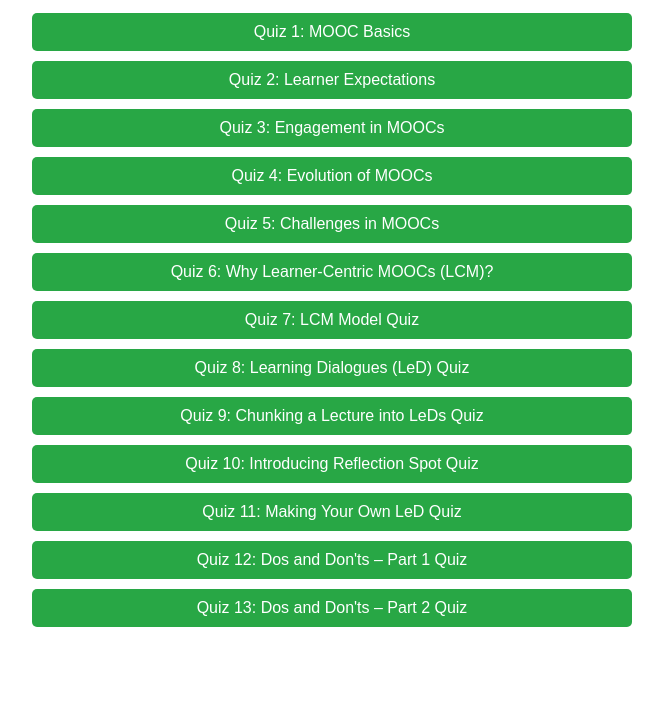
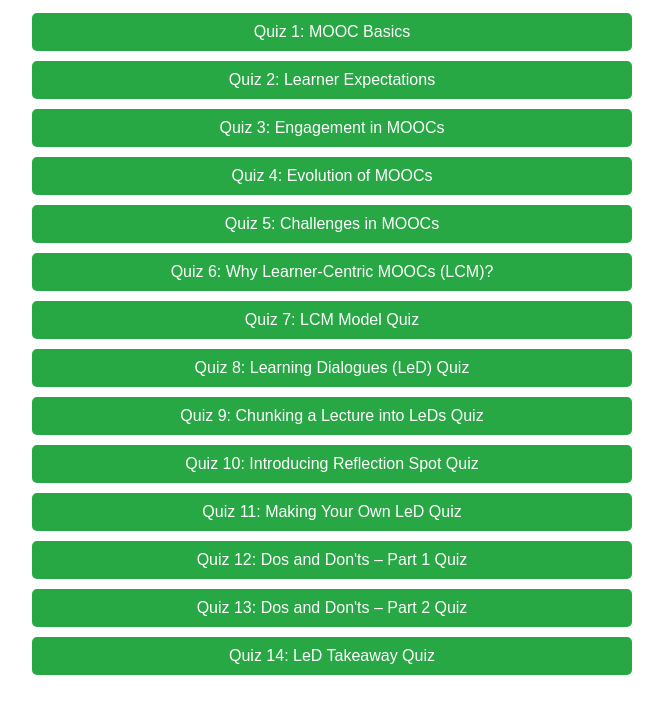
Before and after one commit to Rashpinder1985/LCM-quiz, a plain HTML site: page index.html in a window 1280 px wide. Shown: the part 129-842 px from the top of the page, without its empty margins (308-971 px from the left). Before the commit the page ends 806 px from the top, so only its background shows below. Drawn offline with Linux system fonts and the light colour scheme.

Commit message:
Update index.html

```diff
--- a/index.html
+++ b/index.html
@@ -28,6 +28,7 @@
         <a href="quiz11.html" class="quiz-link">Quiz 11: Making Your Own LeD Quiz </a>
         <a href="quiz12.html" class="quiz-link">Quiz 12: Dos and Don'ts – Part 1 Quiz </a>
         <a href="quiz13.html" class="quiz-link">Quiz 13: Dos and Don'ts – Part 2 Quiz </a>
+        <a href="quiz14.html" class="quiz-link">Quiz 14: LeD Takeaway Quiz </a>
     </div>
 </body>
 </html>
```
